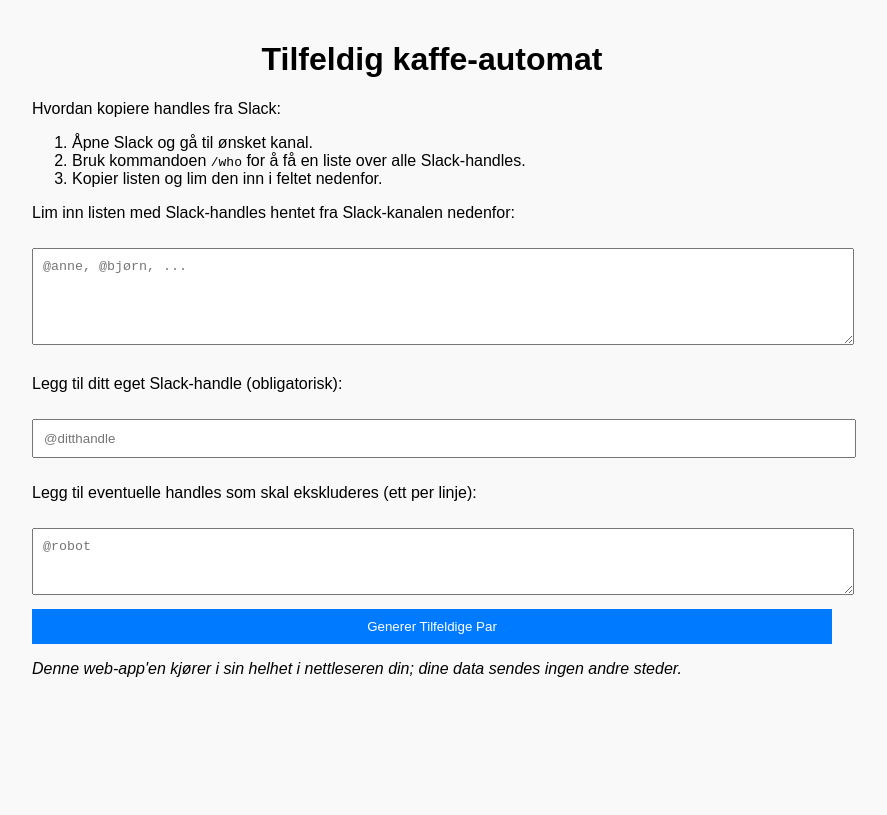
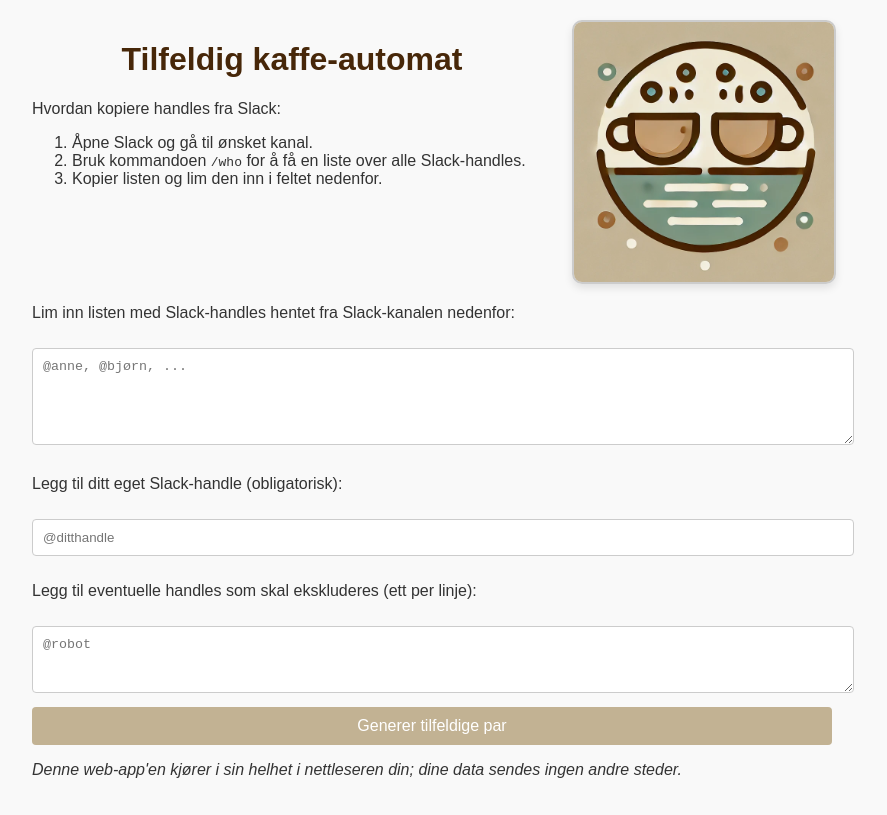
Before and after one commit to akafred/tilfeldig-kaffe-automat, a plain HTML site: page index.html in a window 1280 px wide. Shown: the whole page, without its empty margins (208-1095 px from the left). Drawn offline with Linux system fonts and the light colour scheme.

Commit message:
F - Improve look

```diff
--- a/index.html
+++ b/index.html
@@ -4,6 +4,7 @@
         <meta charset="UTF-8" />
         <meta name="viewport" content="width=device-width, initial-scale=1.0" />
         <title>Tilfeldig kaffe-automat</title>
+        <link rel="icon" type="image/png" sizes="32x32" href="icon.png" />
         <style>
             body {
                 font-family: Arial, sans-serif;
@@ -11,41 +12,71 @@
                 margin: auto;
                 background-color: #f9f9f9;
                 padding: 20px;
+                color: #333;
+            }
+            .content-container {
+                display: flex;
+                align-items: flex-start;
+            }
+            .text-content {
+                flex: 2;
+            }
+            .image-content {
+                margin-left: 20px;
+                flex: 1;
+            }
+            .styled-img {
+                max-width: 100%;
+
+                height: auto;
+                border: 2px solid #ccc;
+                border-radius: 10px;
+                box-shadow: 0 4px 8px rgba(0, 0, 0, 0.1);
             }
             h1 {
                 text-align: center;
+                color: #472709;
             }
             textarea,
             input[type="text"] {
                 width: 100%;
                 padding: 10px;
                 margin: 10px 0;
+                border: 1px solid #ccc;
+                border-radius: 4px;
                 }
             button {
                 display: block;
                 width: 100%;
                 padding: 10px;
-                background-color: #007bff;
+                background-color: #c2b293;
                 color: white;
                 border: none;
+                border-radius: 4px;
                 cursor: pointer;
+                font-size: 16px;
             }
             button:hover {
-                background-color: #0056b3;
+                background-color: #48290a;
             }
             .result {
                 margin-top: 20px;
                 background-color: #e9ecef;
                 padding: 15px;
                 border-radius: 5px;
+                border: 1px solid #ccc;
             }
             .alert {
                 color: red;
                 margin-top: 10px;
+                font-weight: bold;
             }
         </style>
     </head>
     <body>
+
+        <div class="content-container">
+            <div class="text-content">
                 <h1>Tilfeldig kaffe-automat</h1>
 
                 <p>Hvordan kopiere handles fra Slack:</p>
@@ -57,7 +88,11 @@
                     </li>
                     <li>Kopier listen og lim den inn i feltet nedenfor.</li>
                 </ol>
-
+            </div>
+            <div class="image-content">
+                <img src="logo.png" alt="Logo with two coffee cups" class="styled-img" />
+            </div>
+        </div>
         <p>
             Lim inn listen med Slack-handles hentet fra Slack-kanalen nedenfor:
         </p>
@@ -73,7 +108,7 @@
         <p>Legg til eventuelle handles som skal ekskluderes (ett per linje):</p>
         <textarea id="excludeHandles" rows="3" placeholder="@robot"></textarea>
 
-        <button onclick="generatePairs()">Generer Tilfeldige Par</button>
+        <button onclick="generatePairs()">Generer tilfeldige par</button>
 
         <div id="alert" class="alert" style="display: none"></div>
         <div id="result" class="result" style="display: none"></div>
@@ -82,7 +117,7 @@
             style="display: none"
             onclick="copyToClipboard()"
         >
-            Kopier til Utklippstavle
+            Kopier til utklippstavle
         </button>
 
         <p>
```
Also changed, not shown: icon.png (added), logo.png (added). Lines whose indentation alone changed are shown as unchanged.
